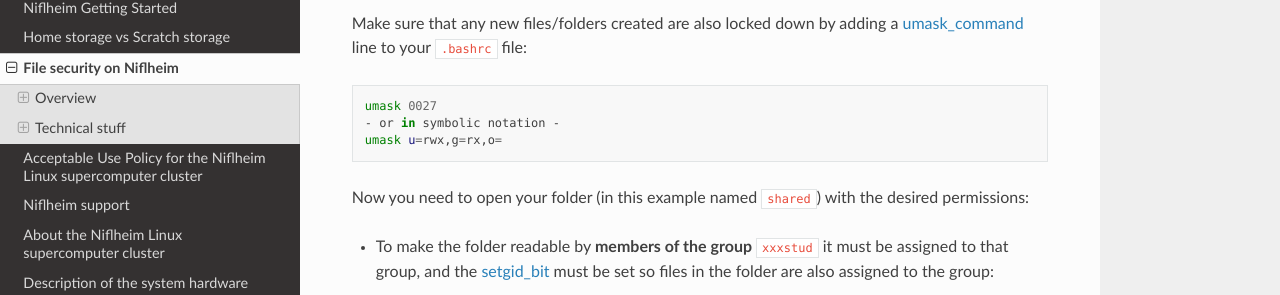
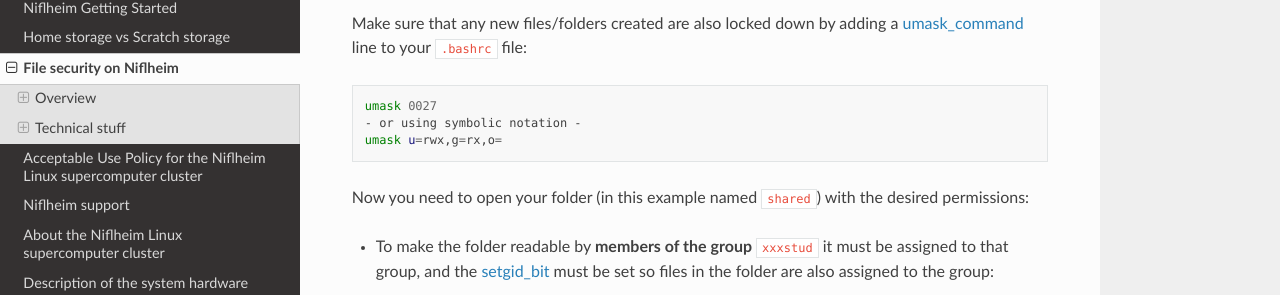
Before and after one commit to OleHolmNielsen/Niflheim_users, a Sphinx documentation site: the page built from docs/File_security_on_Niflheim.rst, in a window 1280 px wide and 900 px high, scrolled down 3083 px. Shown: the part 144-439 px from the top of the window. Built offline with Sphinx 7.4.7 and the Read the Docs theme 3.1.0, drawn with Linux system fonts in a browser that asks for light colours.

Commit message:
Minor edit

```diff
--- a/docs/File_security_on_Niflheim.rst
+++ b/docs/File_security_on_Niflheim.rst
@@ -155,7 +155,7 @@ Make sure that any new files/folders created are also locked down by adding a um
 .. code-block:: bash
 
    umask 0027
-   - or in symbolic notation -
+   - or using symbolic notation -
    umask u=rwx,g=rx,o=
 
 .. _umask_command: https://en.wikipedia.org/wiki/Umask
```
